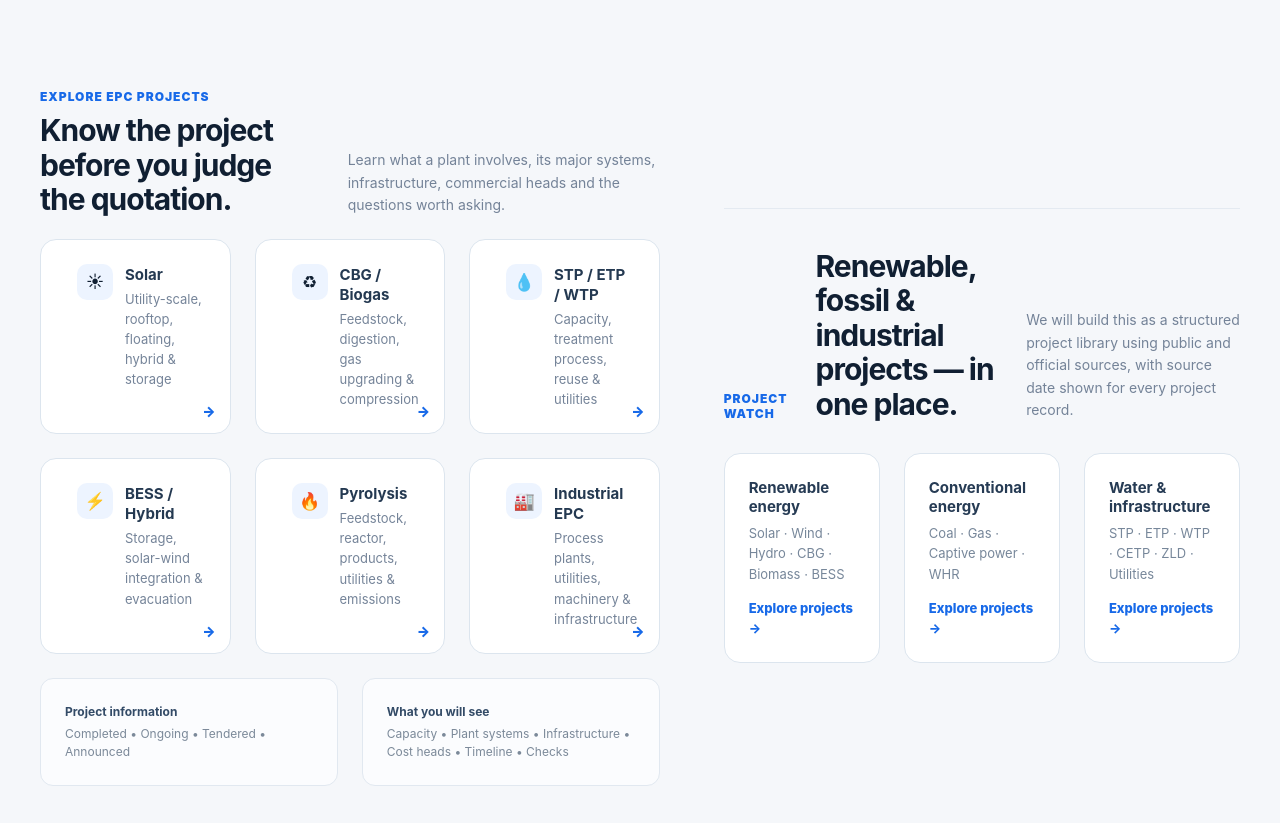
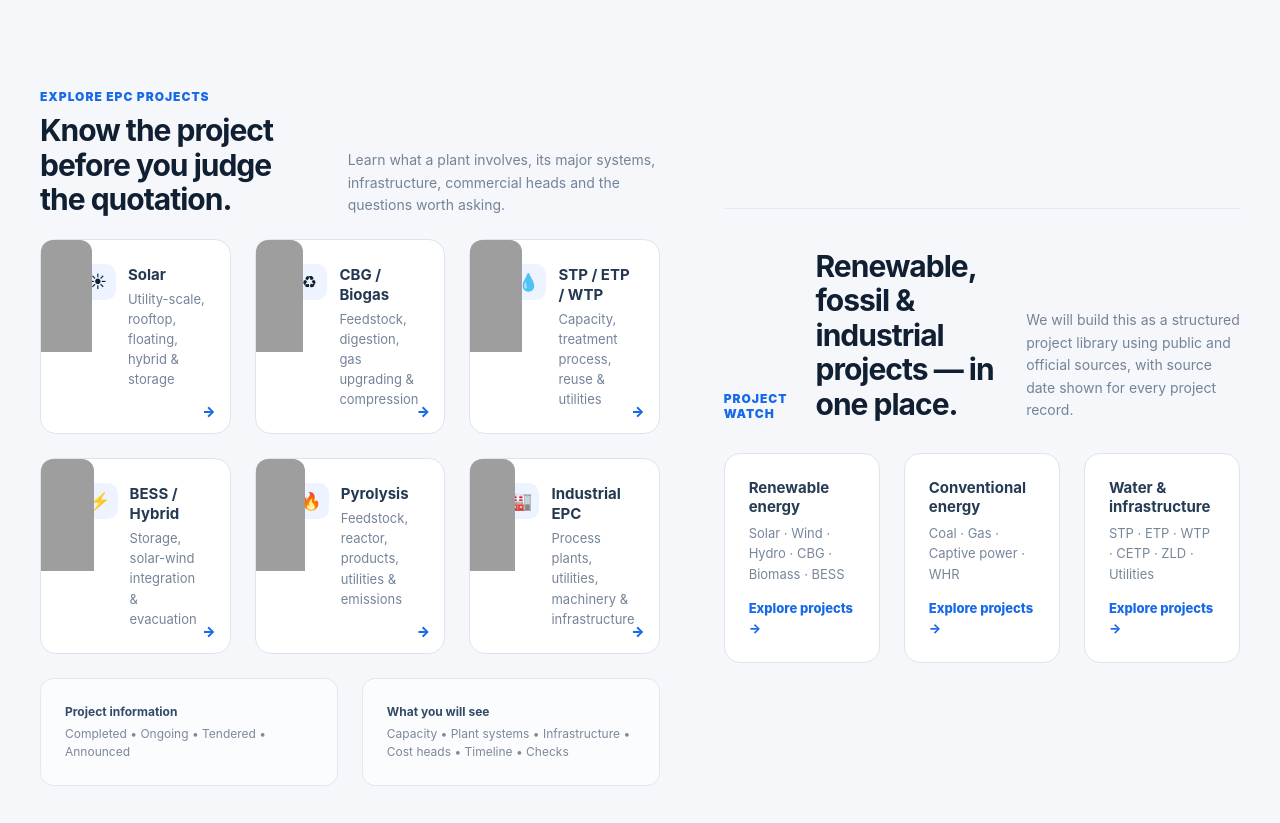
Before and after one commit to mauryatheempire-source/pehle-jaanch, a Flask app: page / in a window 1280 px wide. Shown: the part 575-1398 px from the top of the page. Run offline with Flask 3, Linux system fonts and the light colour scheme; some libraries are stand-ins or nearby versions; grey boxes are pictures that could not be loaded.

Commit message:
Add real project images to EPC cards

```diff
--- a/templates/index.html
+++ b/templates/index.html
@@ -389,6 +389,13 @@
   .howItWorks .howStep p,.trustSection .trustCard p{font-size:14px;line-height:1.55}
 }
 </style>>
+<style>
+.projectVisual{position:relative;height:112px;margin:-24px -24px 18px;width:calc(100% + 48px);border-radius:12px 12px 0 0;overflow:hidden;background:#edf4ff}
+.projectVisual img{display:block;width:100%;height:100%;object-fit:cover;object-position:center}
+.projectCard>div:not(.projectVisual){position:relative;z-index:1;padding-right:0}
+@media(max-width:600px){.projectVisual{height:96px;margin:-20px -20px 16px;width:calc(100% + 40px)}}
+@media(prefers-reduced-motion:no-preference){.projectVisual img{transition:transform .35s ease}.projectCard:hover .projectVisual img{transform:scale(1.03)}}
+</style>
 </head>
 <body>
 <header class="nav"><div class="container navinner"><a class="brand" href="/" aria-label="Pehle Jaanch home">Pehle <span>Jaanch</span></a><div style="display:flex;align-items:center;gap:18px"><nav class="siteNav"><a href="/gate">Free Pehle Jaanch</a><a href="#projects">Projects</a><a href="#howItWorks">How it works</a><a href="#trust">Trust & privacy</a><a href="#report">Check quotation</a></nav><label class="langWrap"><span id="navLanguage">Language</span><select id="languageSelect" aria-label="Choose language"><option value="en">English</option><option value="hi">हिन्दी</option><option value="mr">मराठी</option></select></label></div></div></header>
@@ -419,12 +426,12 @@
       <p>Learn what a plant involves, its major systems, infrastructure, commercial heads and the questions worth asking.</p>
     </div>
     <div class="projectGrid">
-      <a class="projectCard reveal" href="/projects/solar"><div class="projectVisual solarVisual" aria-hidden="true"></div><span class="projectIcon">☀</span><div><b>Solar</b><p>Utility-scale, rooftop, floating, hybrid & storage</p></div><span class="projectArrow">→</span></a>
-      <a class="projectCard reveal" href="/projects/cbg"><div class="projectVisual cbgVisual" aria-hidden="true"></div><span class="projectIcon">♻</span><div><b>CBG / Biogas</b><p>Feedstock, digestion, gas upgrading & compression</p></div><span class="projectArrow">→</span></a>
-      <a class="projectCard reveal" href="/projects/water"><div class="projectVisual waterVisual" aria-hidden="true"></div><span class="projectIcon">💧</span><div><b>STP / ETP / WTP</b><p>Capacity, treatment process, reuse & utilities</p></div><span class="projectArrow">→</span></a>
-      <a class="projectCard reveal" href="/projects/bess"><div class="projectVisual bessVisual" aria-hidden="true"></div><span class="projectIcon">⚡</span><div><b>BESS / Hybrid</b><p>Storage, solar-wind integration & evacuation</p></div><span class="projectArrow">→</span></a>
-      <a class="projectCard reveal" href="/projects/pyrolysis"><div class="projectVisual pyroVisual" aria-hidden="true"></div><span class="projectIcon">🔥</span><div><b>Pyrolysis</b><p>Feedstock, reactor, products, utilities & emissions</p></div><span class="projectArrow">→</span></a>
-      <a class="projectCard reveal" href="/projects/industrial"><div class="projectVisual industrialVisual" aria-hidden="true"></div><span class="projectIcon">🏭</span><div><b>Industrial EPC</b><p>Process plants, utilities, machinery & infrastructure</p></div><span class="projectArrow">→</span></a>
+      <a class="projectCard reveal" href="/projects/solar"><div class="projectVisual solarVisual"><img src="https://systemrenewable.com/project-kamuthi.jpg" alt="Utility-scale solar power plant" loading="lazy"></div><span class="projectIcon">☀</span><div><b>Solar</b><p>Utility-scale, rooftop, floating, hybrid & storage</p></div><span class="projectArrow">→</span></a>
+      <a class="projectCard reveal" href="/projects/cbg"><div class="projectVisual cbgVisual"><img src="https://swarajya.gumlet.io/swarajya/2023-04/e1bed48a-2a67-4a06-b088-9fcc19e2fff6/Asias_largest_Compressed_Bio_Gas_plant__1_.jpg" alt="Compressed biogas plant" loading="lazy"></div><span class="projectIcon">♻</span><div><b>CBG / Biogas</b><p>Feedstock, digestion, gas upgrading & compression</p></div><span class="projectArrow">→</span></a>
+      <a class="projectCard reveal" href="/projects/water"><div class="projectVisual waterVisual"><img src="https://www.cleantechwater.co.in/wp-content/uploads/2023/10/Sewage-Treatment-Plant-in-Delhi.jpg" alt="Wastewater treatment plant" loading="lazy"></div><span class="projectIcon">💧</span><div><b>STP / ETP / WTP</b><p>Capacity, treatment process, reuse & utilities</p></div><span class="projectArrow">→</span></a>
+      <a class="projectCard reveal" href="/projects/bess"><div class="projectVisual bessVisual"><img src="https://orionisenergy.eu/besspic/container.jpg" alt="Battery energy storage system" loading="lazy"></div><span class="projectIcon">⚡</span><div><b>BESS / Hybrid</b><p>Storage, solar-wind integration & evacuation</p></div><span class="projectArrow">→</span></a>
+      <a class="projectCard reveal" href="/projects/pyrolysis"><div class="projectVisual pyroVisual"><img src="https://image.made-in-china.com/2f0j00HbiczRSJEegM/Manufacturer-of-Waste-Tyre-Pyrolysis-Plant-for-Used-Tyre-to-Diesel.jpg" alt="Industrial pyrolysis plant" loading="lazy"></div><span class="projectIcon">🔥</span><div><b>Pyrolysis</b><p>Feedstock, reactor, products, utilities & emissions</p></div><span class="projectArrow">→</span></a>
+      <a class="projectCard reveal" href="/projects/industrial"><div class="projectVisual industrialVisual"><img src="https://static.wixstatic.com/media/628b7a_8d574ccd28bb4cd693958b9c4a449604~mv2.png/v1/fill/w_1000%2Ch_667%2Cal_c%2Cq_90%2Cusm_0.66_1.00_0.01/628b7a_8d574ccd28bb4cd693958b9c4a449604~mv2.png" alt="Industrial process plant" loading="lazy"></div><span class="projectIcon">🏭</span><div><b>Industrial EPC</b><p>Process plants, utilities, machinery & infrastructure</p></div><span class="projectArrow">→</span></a>
     </div>
     <div class="projectMeta">
       <div><b>Project information</b><span>Completed • Ongoing • Tendered • Announced</span></div>
```
